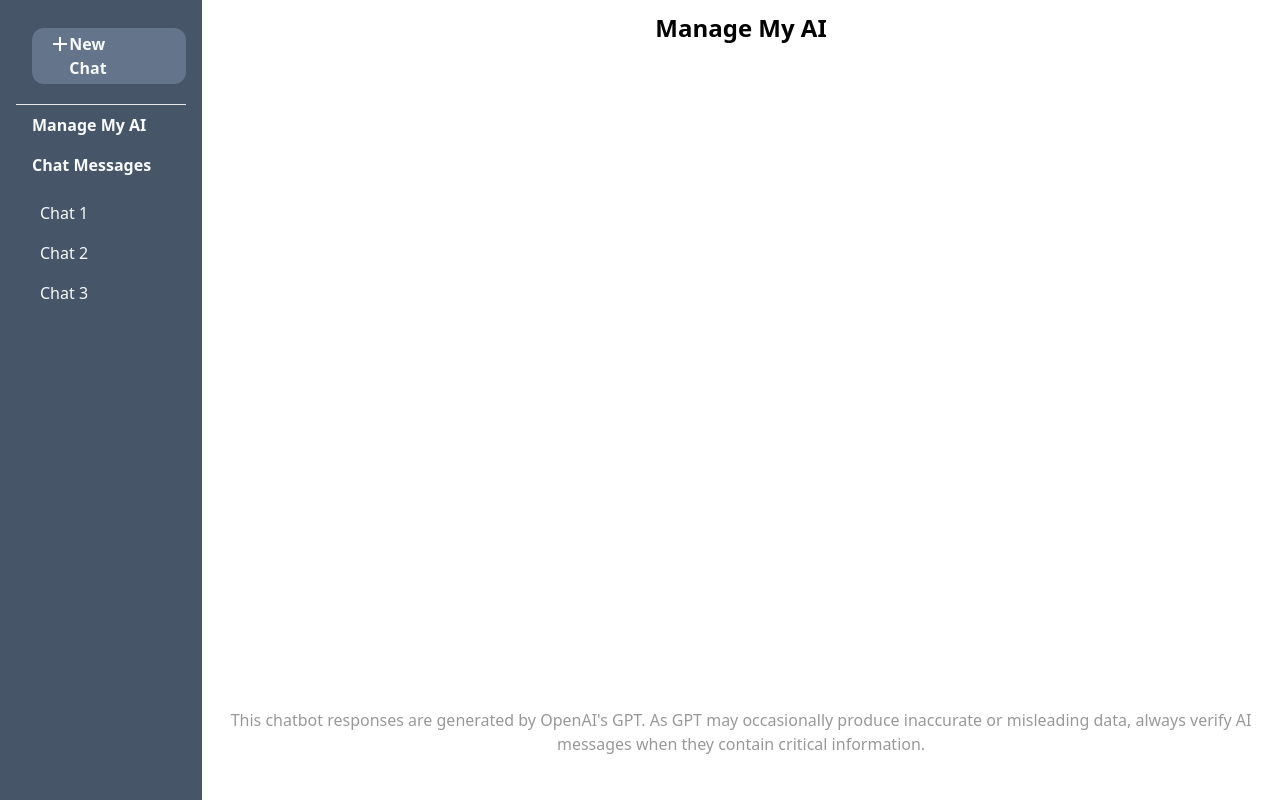
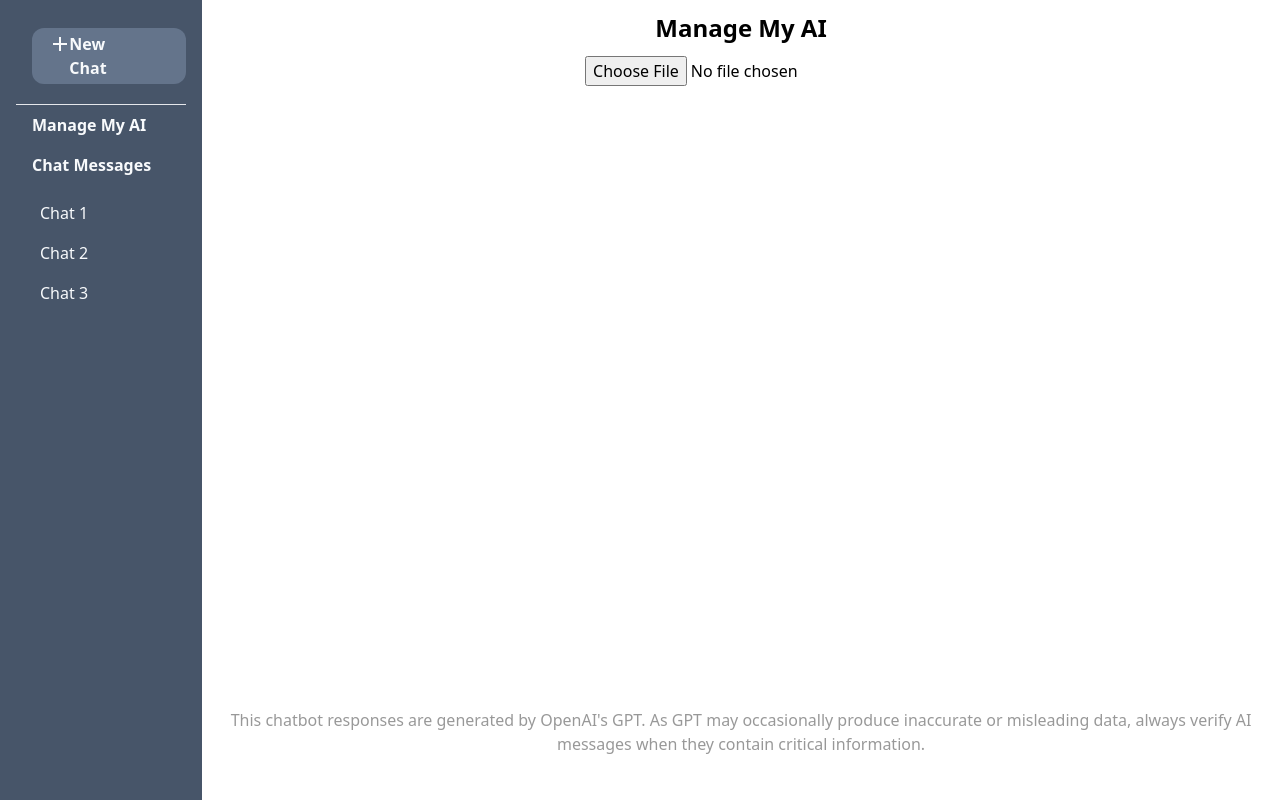
Before and after one commit to rexcare367/Smartchat-RAG, a Next.js app: page /managemyai in a window 1280 px wide. Built offline with nearby package versions, Linux system fonts and the light colour scheme.

Commit message:
Add input area for PDF  uploads

```diff
--- a/src/pages/managemyai.tsx
+++ b/src/pages/managemyai.tsx
@@ -1,11 +1,19 @@
-import { FC } from 'react'
+import { FC, ChangeEvent } from 'react'
 import Header from '@/src/components/Header'
 
 const UploadFile : FC = () => {
+  const handlePdfUpload = async (e: ChangeEvent<HTMLInputElement>) => {
+    if(e.target.files && e.target.files[0]){
+      const file = e.target.files[0]
+      console.log('pdf Upload')
+    }
+  }
+
   return (
     <div className="flex flex-col">
       <Header pageTitle="Manage My AI" />
       <div className="flex flex-col h-80vh items-center justify-between">
+        <input type="file" accept=".pdf" onChange={handlePdfUpload} />
       </div>
     </div>
   )
```
